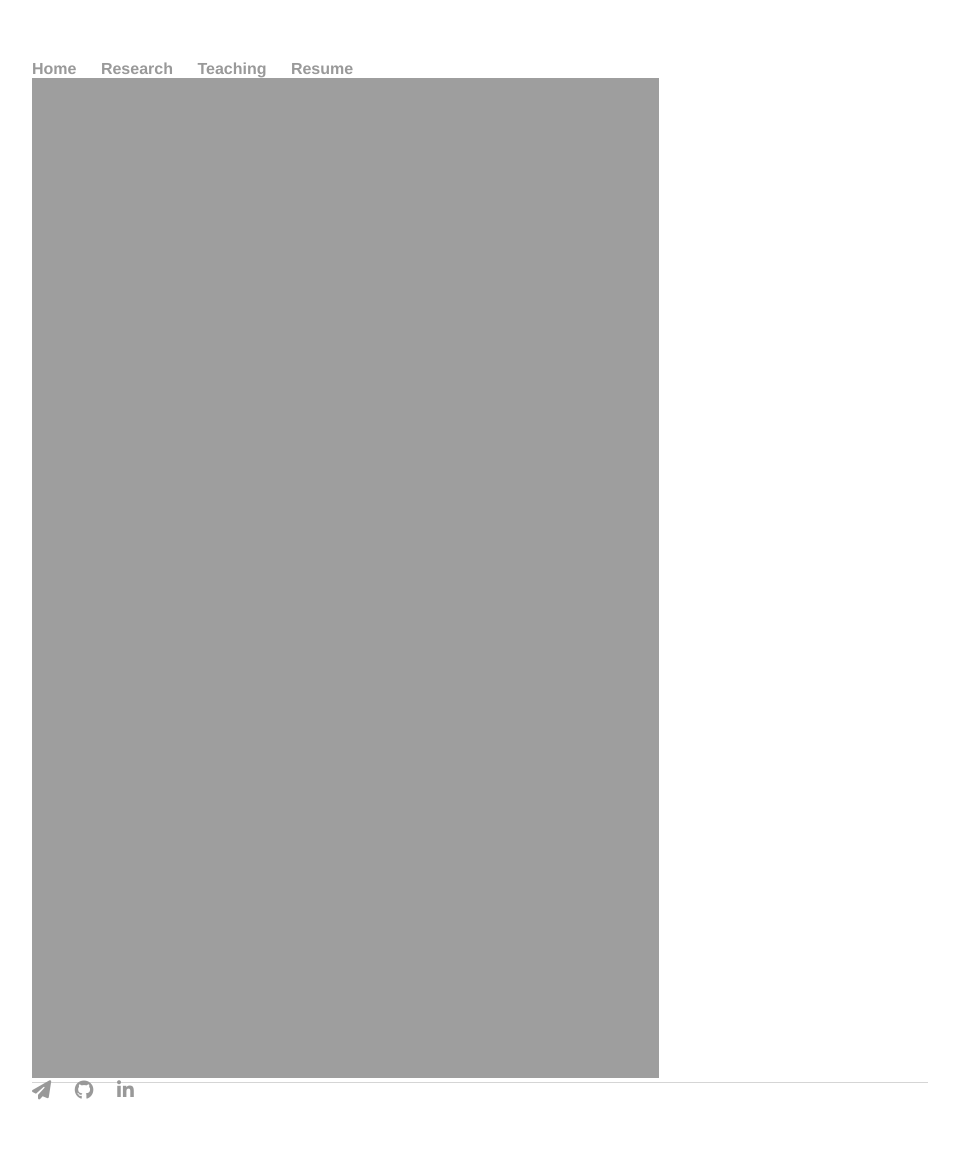
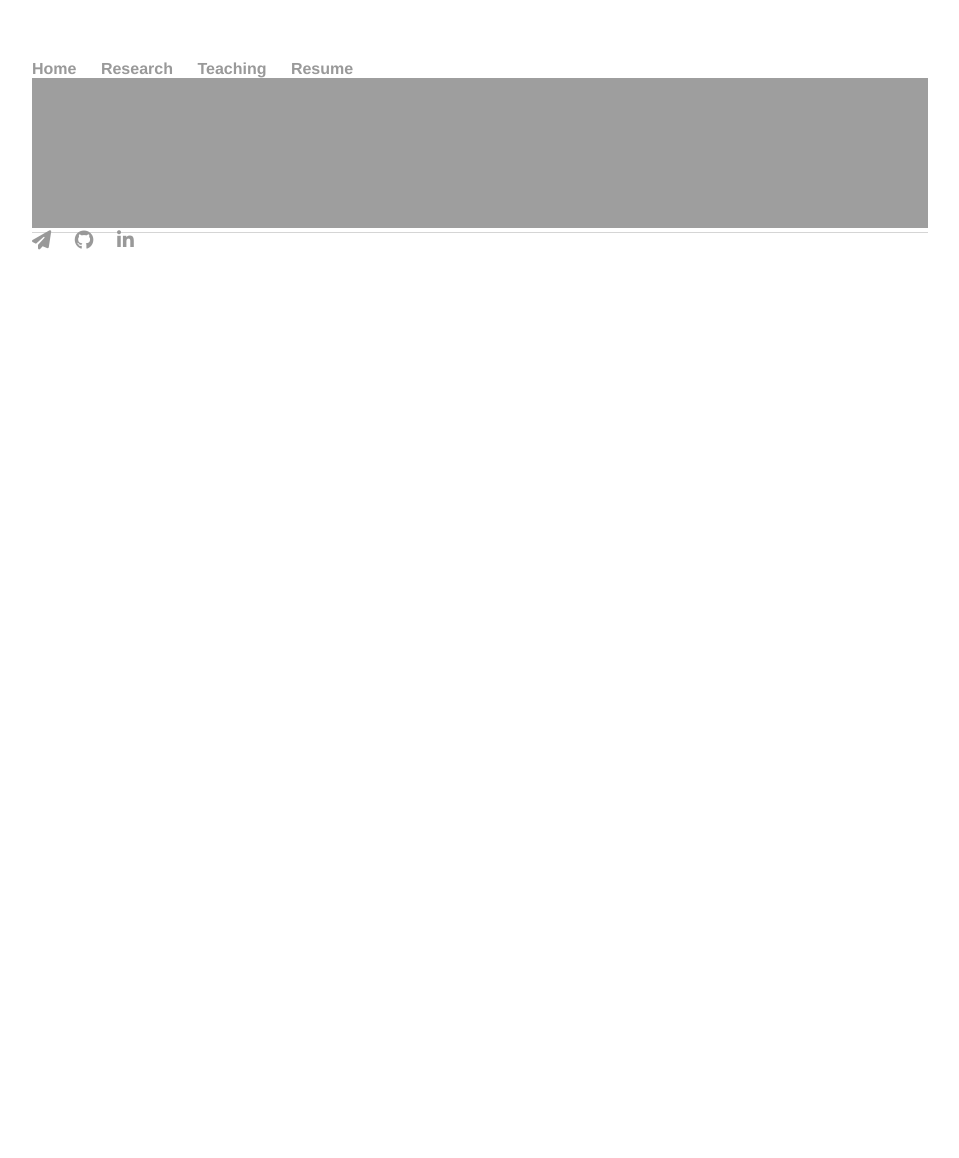
Before and after one commit to miateixeira/miateixeira.github.io, a Jekyll site: the page built from resume/index.html, in a window 1280 px wide. Shown: the whole page, without its empty margins (160-1119 px from the left). Built offline with Jekyll 4.4.1, drawn with Linux system fonts in a browser that asks for light colours; nearby versions of some CDN libraries; after the commit the page ends 1020 px from its top, so only the background shows below that.

Commit message:
container height

```diff
--- a/css/main.css
+++ b/css/main.css
@@ -8,10 +8,12 @@ body {
     width: 70%;
     min-height: 100vh;
 }
+.container {
+    height: auto;
+}
 iframe {
-    width: 70%;
-    height: 1000px;
-    /* height: 80vh; */
+    width: 100%;
+    height: 100%;
     border: 0;
 }
 /* .container { */
```
